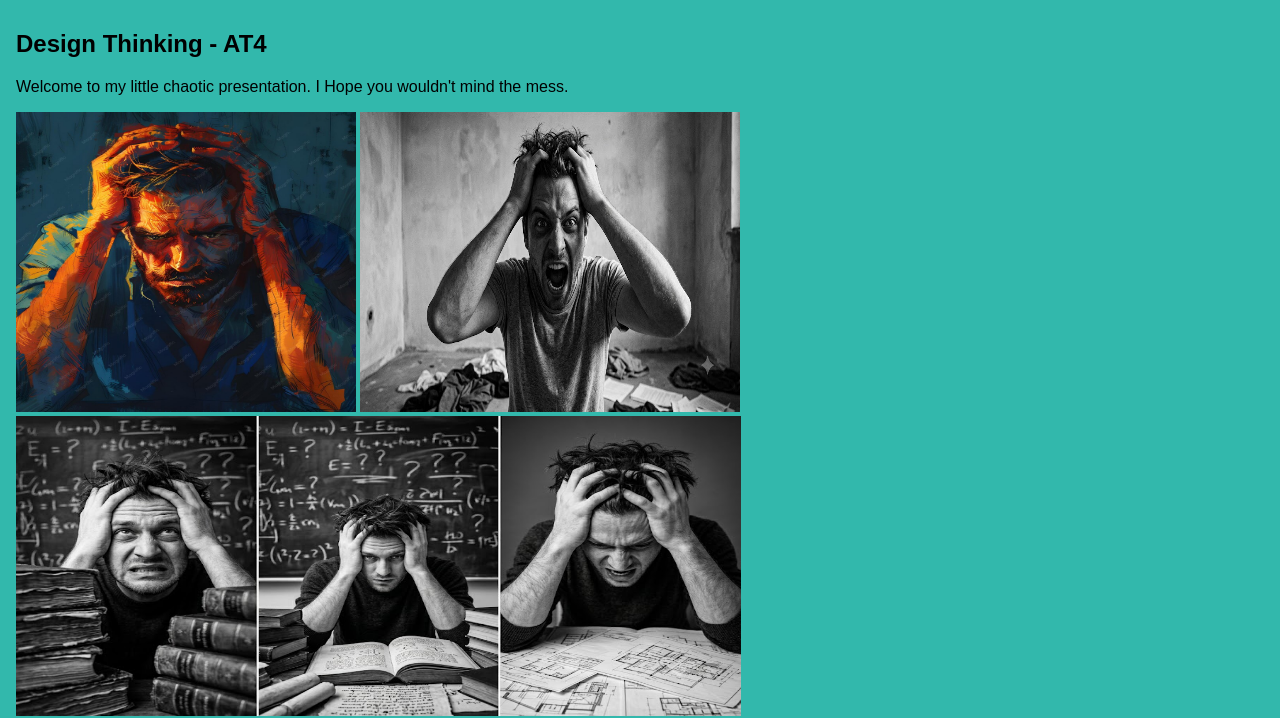
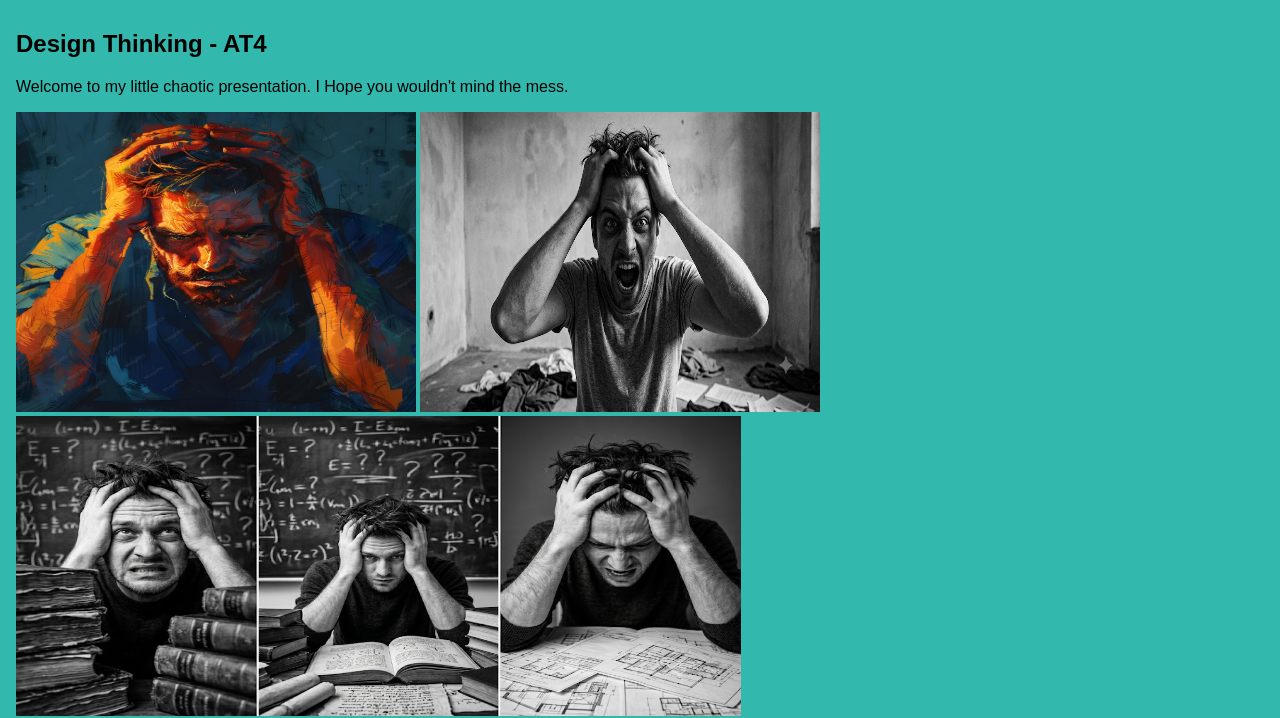
Before and after one commit to MoonieGit/Design-Thinking-AT-4-17-6-26, a plain HTML site: page index.html in a window 1280 px wide. Shown: the part 85-803 px from the top of the page. Drawn offline with Linux system fonts and the light colour scheme.

Commit message:
index.html

```diff
--- a/index.html
+++ b/index.html
@@ -45,8 +45,8 @@
         <section class="hero">
             <h1>Design Thinking - AT4</h1>
             <p>Welcome to my little chaotic presentation. I Hope you wouldn't mind the mess.</p>
-            <img src="images/thinking3.jpg" alt="Critically Thinking" height=300 width=340>
-            <img src="images/goinginsane1.jpg" alt="Critically Thinking" height=300 width=380>
+            <img src="images/thinking3.jpg" alt="Critically Thinking" height=300 width=400>
+            <img src="images/goinginsane1.jpg" alt="Critically Thinking" height=300 width=400>
             <img src="images/thinking2.jpg" alt="Critically Thinking" height=300 width=725>
         </section>
 
```
